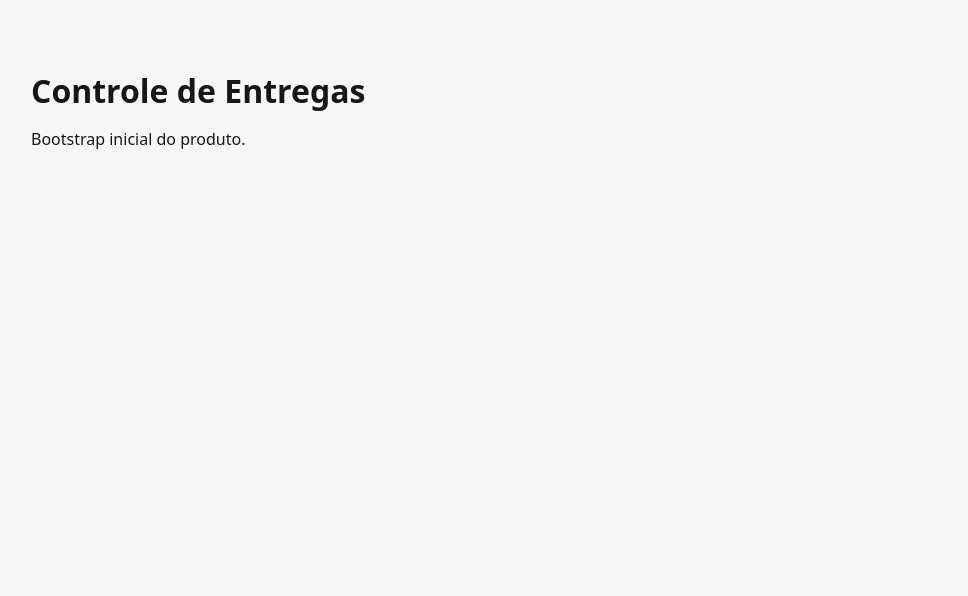
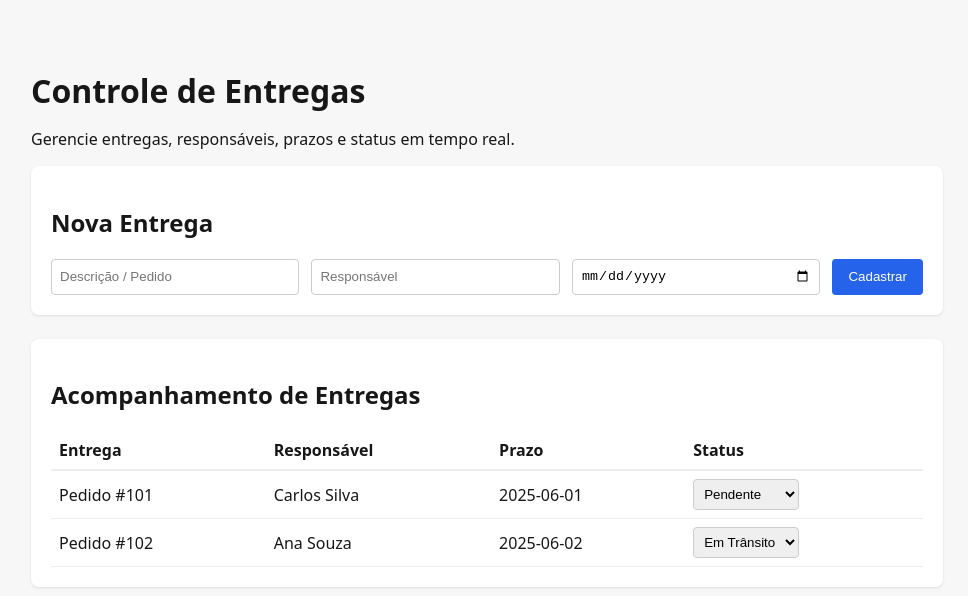
Before and after one commit to Klip-lab/micro-saas-controle-entregas, a React (Vite) app: page / in a window 1280 px wide. Shown: the top 596 px of the page, without its empty margins (153-1121 px from the left). Built offline with nearby package versions, Linux system fonts and the light colour scheme.

Commit message:
factory: TASK-PRJ-624786-004

```diff
--- a/src/App.tsx
+++ b/src/App.tsx
@@ -1,8 +1,120 @@
+import { useState } from 'react';
+
+interface Delivery {
+  id: string;
+  title: string;
+  responsible: string;
+  deadline: string;
+  status: 'Pendente' | 'Em Trânsito' | 'Entregue' | 'Cancelado';
+}
+
 export default function App() {
+  const [deliveries, setDeliveries] = useState<Delivery[]>([
+    { id: '1', title: 'Pedido #101', responsible: 'Carlos Silva', deadline: '2025-06-01', status: 'Pendente' },
+    { id: '2', title: 'Pedido #102', responsible: 'Ana Souza', deadline: '2025-06-02', status: 'Em Trânsito' }
+  ]);
+
+  const [title, setTitle] = useState('');
+  const [responsible, setResponsible] = useState('');
+  const [deadline, setDeadline] = useState('');
+  const [status, setStatus] = useState<'Pendente' | 'Em Trânsito' | 'Entregue' | 'Cancelado'>('Pendente');
+
+  const handleCreate = (e: React.FormEvent) => {
+    e.preventDefault();
+    if (!title || !responsible || !deadline) return;
+    const newDelivery: Delivery = {
+      id: Date.now().toString(),
+      title,
+      responsible,
+      deadline,
+      status
+    };
+    setDeliveries([newDelivery, ...deliveries]);
+    setTitle('');
+    setResponsible('');
+    setDeadline('');
+    setStatus('Pendente');
+  };
+
+  const handleStatusChange = (id: string, newStatus: Delivery['status']) => {
+    setDeliveries(deliveries.map(d => d.id === id ? { ...d, status: newStatus } : d));
+  };
+
   return (
     <main>
       <h1>Controle de Entregas</h1>
-      <p>Bootstrap inicial do produto.</p>
+      <p>Gerencie entregas, responsáveis, prazos e status em tempo real.</p>
+
+      <section style={{ background: '#fff', padding: '20px', borderRadius: '8px', marginBottom: '24px', boxShadow: '0 1px 3px rgba(0,0,0,0.1)' }}>
+        <h2>Nova Entrega</h2>
+        <form onSubmit={handleCreate} style={{ display: 'grid', gap: '12px', gridTemplateColumns: '1fr 1fr 1fr auto' }}>
+          <input
+            type="text"
+            placeholder="Descrição / Pedido"
+            value={title}
+            onChange={e => setTitle(e.target.value)}
+            style={{ padding: '8px', borderRadius: '4px', border: '1px solid #ccc' }}
+            required
+          />
+          <input
+            type="text"
+            placeholder="Responsável"
+            value={responsible}
+            onChange={e => setResponsible(e.target.value)}
+            style={{ padding: '8px', borderRadius: '4px', border: '1px solid #ccc' }}
+            required
+          />
+          <input
+            type="date"
+            value={deadline}
+            onChange={e => setDeadline(e.target.value)}
+            style={{ padding: '8px', borderRadius: '4px', border: '1px solid #ccc' }}
+            required
+          />
+          <button type="submit" style={{ padding: '8px 16px', background: '#2563eb', color: '#fff', border: 'none', borderRadius: '4px', cursor: 'pointer' }}>
+            Cadastrar
+          </button>
+        </form>
+      </section>
+
+      <section style={{ background: '#fff', padding: '20px', borderRadius: '8px', boxShadow: '0 1px 3px rgba(0,0,0,0.1)' }}>
+        <h2>Acompanhamento de Entregas</h2>
+        {deliveries.length === 0 ? (
+          <p>Nenhuma entrega cadastrada.</p>
+        ) : (
+          <table style={{ width: '100%', borderCollapse: 'collapse', marginTop: '12px' }}>
+            <thead>
+              <tr style={{ borderBottom: '2px solid #eee', textAlign: 'left' }}>
+                <th style={{ padding: '8px' }}>Entrega</th>
+                <th style={{ padding: '8px' }}>Responsável</th>
+                <th style={{ padding: '8px' }}>Prazo</th>
+                <th style={{ padding: '8px' }}>Status</th>
+              </tr>
+            </thead>
+            <tbody>
+              {deliveries.map(d => (
+                <tr key={d.id} style={{ borderBottom: '1px solid #eee' }}>
+                  <td style={{ padding: '8px' }}>{d.title}</td>
+                  <td style={{ padding: '8px' }}>{d.responsible}</td>
+                  <td style={{ padding: '8px' }}>{d.deadline}</td>
+                  <td style={{ padding: '8px' }}>
+                    <select
+                      value={d.status}
+                      onChange={(e) => handleStatusChange(d.id, e.target.value as Delivery['status'])}
+                      style={{ padding: '6px', borderRadius: '4px', border: '1px solid #ccc' }}
+                    >
+                      <option value="Pendente">Pendente</option>
+                      <option value="Em Trânsito">Em Trânsito</option>
+                      <option value="Entregue">Entregue</option>
+                      <option value="Cancelado">Cancelado</option>
+                    </select>
+                  </td>
+                </tr>
+              ))}
+            </tbody>
+          </table>
+        )}
+      </section>
     </main>
   );
 }
```
Also changed, not shown: tsconfig.app.json (+10 -6 lines), tsconfig.node.json (+6 -9 lines), 1 other file (tests, documents, lock files or other folders).
